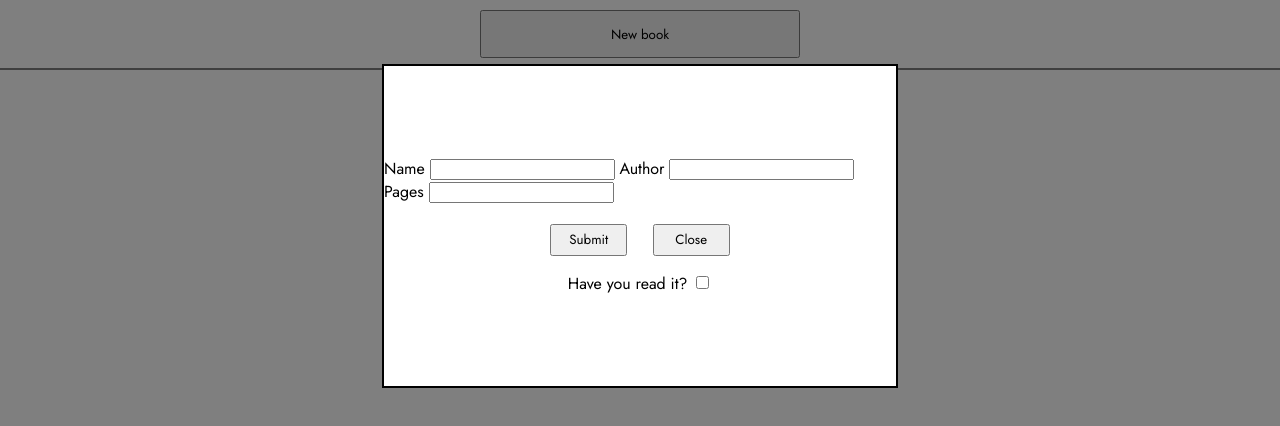
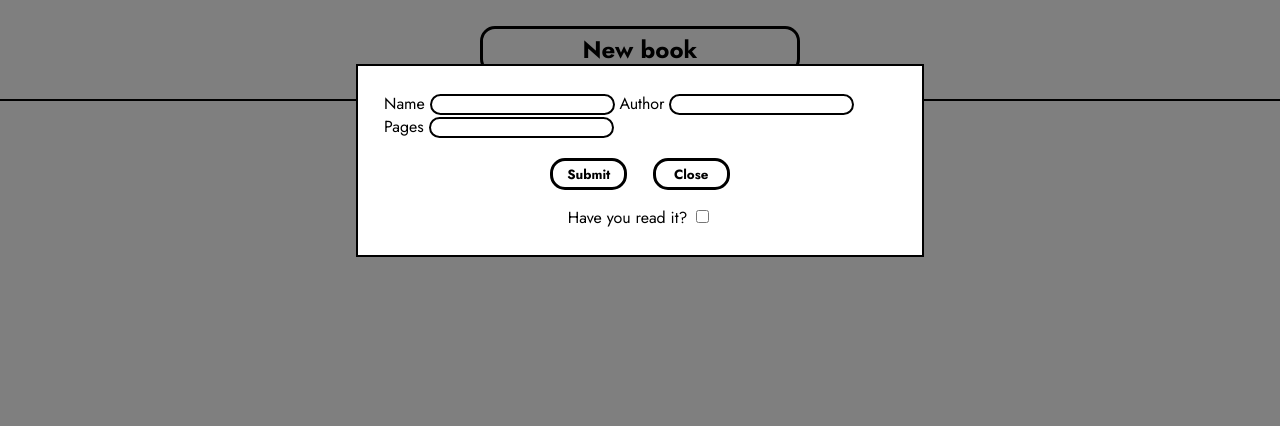
Before and after one commit to Kento225/library, a plain HTML site: page index.html in a window 1280 px wide. Drawn offline with Linux system fonts and the light colour scheme.

Commit message:
Add style

```diff
--- a/style.css
+++ b/style.css
@@ -4,9 +4,9 @@ body{
 }
 .header{
     text-align: center;
-    border-bottom: solid 2px rgba(0, 0, 0, 0.5);
+    border-bottom: solid 2px black;
     margin: 0;
-    padding: 10px;
+    padding: 2%;
 }
 .header button{
     width: 20rem;
@@ -25,10 +25,10 @@ body{
     justify-content: center;
     align-items: center;
     border: solid 2px black;
-    height: 40%;
     width: 40%;
     margin: 5% auto;
     background-color: white;
+    padding: 2%;
 }
 .modal-buttons{
     display: flex;
@@ -39,6 +39,10 @@ body{
 .modal-buttons button{
     width: 15%;
     height: 2rem;
+    background-color: inherit;
+    border: 3px solid black;
+    font-weight: 700;
+    border-radius: 15px;
 }
 .card-container{
     display:grid;
@@ -73,6 +77,7 @@ body{
 }
 button{
     font-family: "Jost", "sans-serif";
+
 }
 .delete{
     background-color: rgb(184, 11, 11);
@@ -85,3 +90,25 @@ button{
     margin-top: 1rem;
     text-align: center;
 }
+.add-book{
+    background-color: inherit;
+    border: 3px solid black;
+    font-size: 1.5rem;
+    font-weight: 700;
+    border-radius: 15px;
+}
+button:hover{
+    cursor:pointer;
+}
+.modal-content input{
+    border-radius: 15px;
+    border: 2px solid black;
+}
+.modal-buttons button:hover{
+    background-color: black;
+    color:white;
+}
+.header button:hover{
+    background-color: black;
+    color: white;
+}
```
